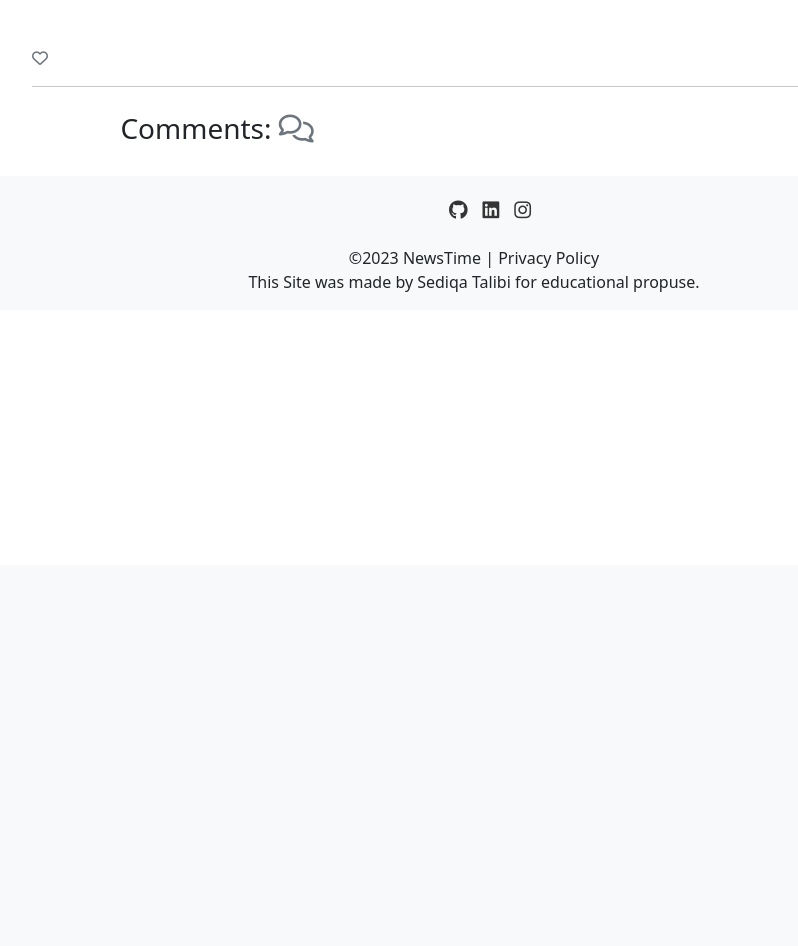
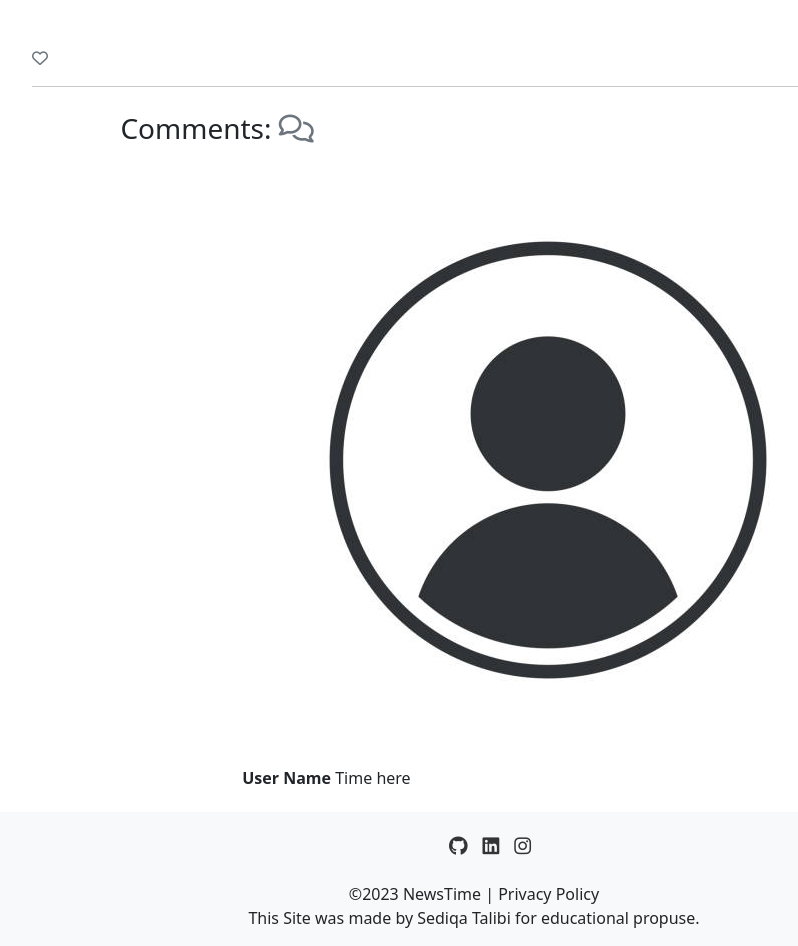
Before and after one commit to sediqa01/News-Aggregator, a Django app: template templates/article.html in a window 1280 px wide. Shown: the part 235-1181 px from the top of the page, without its empty margins (166-964 px from the left). Before the commit the page ends 527 px from the top, so only its background shows below. Run offline with Django 3.2, Linux system fonts and the light colour scheme; the template is opened without the code that fills it, so the values that code supplies are empty; some libraries are stand-ins or nearby versions.

Commit message:
Create user comment message area

```diff
--- a/templates/article.html
+++ b/templates/article.html
@@ -49,6 +49,20 @@
                     </h3>
                     <div class="row">
                         <div class="col-lg-8 mx-auto">
+                            <div class="comment-list">
+                                <div>
+                                    <img  class="avator avator-sm mr-4" src="{% static 'image/avator.jpg' %}" alt="User Avator">
+                                    <div class="comment-message" >
+                                        <div class="small-1">
+                                            <b>User Name</b>
+                                            <time class="ml-4 opacity-70 small-3"> Time here</time>
+                                        </div>
+
+
+                                    </div>
+                                <div>
+
+                            </div>
                             {% if commented %}
                             <div class="alert alert-success" role="alert">
                                 Your comment is awaiting approval
```
Also changed, not shown: static/image/avator.jpg (added).
